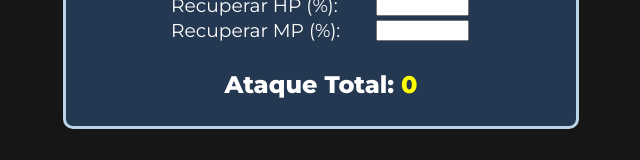
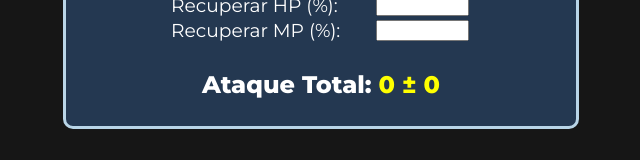
Before and after one commit to TheAresius/Total-Attack-BR, a plain HTML site: page index.html in a window 1280 px wide. Shown: the part 329-489 px from the top of the page, without its empty margins (319-959 px from the left). Drawn offline with Linux system fonts and the light colour scheme.

Commit message:
index typo fix

```diff
--- a/index.html
+++ b/index.html
@@ -40,7 +40,7 @@
         </div>
 
         <div id="result" class="result">
-            Ataque Total: <span class="yellow">0</span>
+            Ataque Total: <span class="yellow">0 ± 0</span>
         </div>
     </div>
     <div class="end">
```
